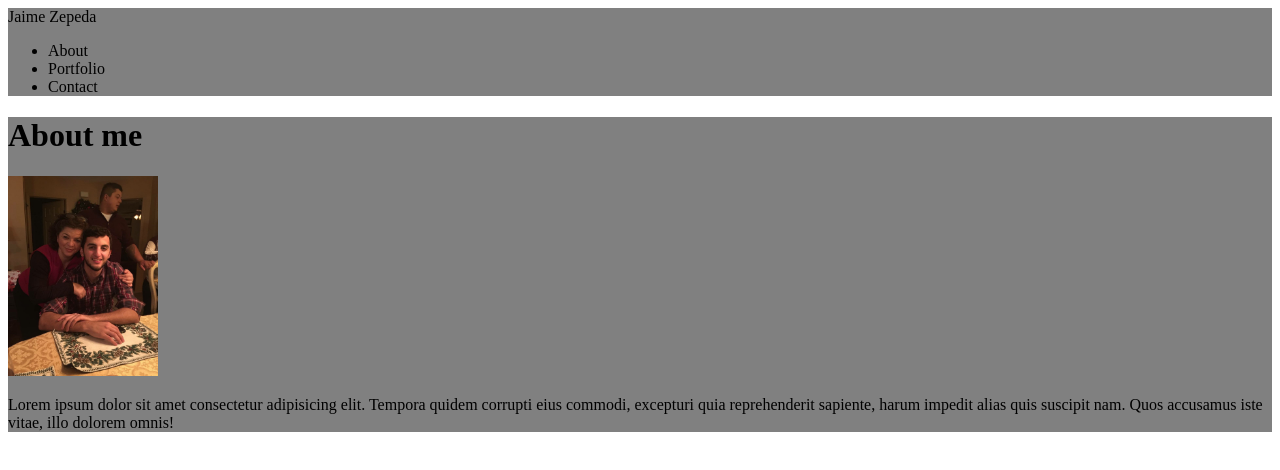
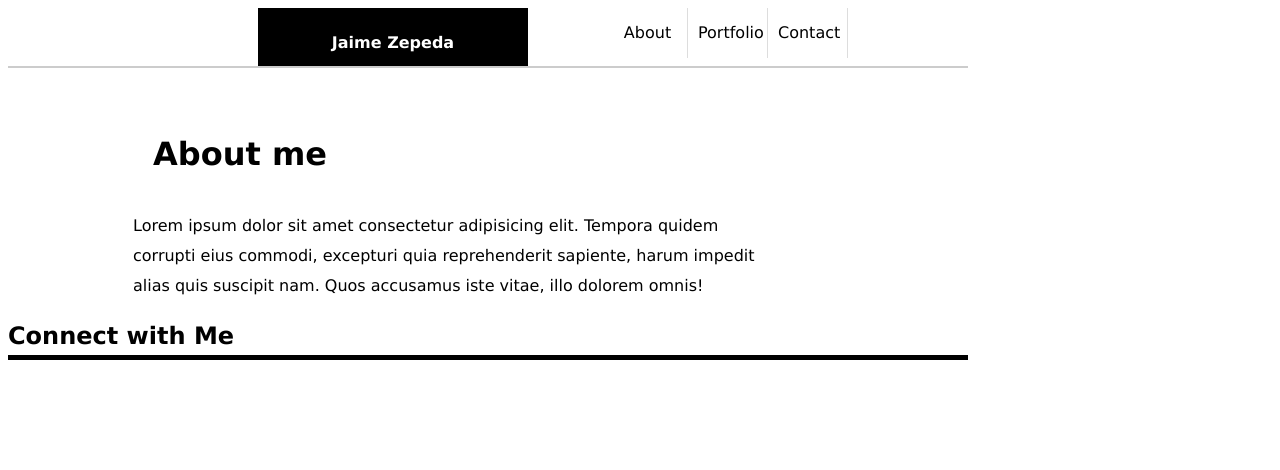
Before and after one commit to jzepedaa/Basic-Portfolio, a plain HTML site: page index.html in a window 1280 px wide. Drawn offline with Linux system fonts and the light colour scheme; files whose address does not match are found by name.

Commit message:
added code to css file

```diff
--- a/assets/css/style.css
+++ b/assets/css/style.css
@@ -1,19 +1,103 @@
 /* Layout */
 
-.container{
+*{
+    box-sizing: border-box;
+}
 
-background-color: grey;
+body{
+color: black;
+font-family: 'Lucida Sans', 'Lucida Sans Regular', 'Lucida Grande', 'Lucida Sans Unicode', Geneva, Verdana, sans-serif;
+line-height: 30px;
+text-align: left;
+width: 960px;
+}
+
+header{
+
+    float: left;
+    background-color:  black;
+    color: white;
+    height: 100%;
+    width: 270px;
+    margin-left: 250px;
+    margin-bottom: 0;
+    text-align: center;
+    font-weight: bold;
+    vertical-align: middle;
+    padding-top: 20px;
+}
+
+h2{
+color:black;
+border-bottom: 5px solid black;
+font-family: 'Lucida Sans', 'Lucida Sans Regular', 'Lucida Grande', 'Lucida Sans Unicode', Geneva, Verdana, sans-serif;
+margin-top:2px;
+padding-bottom: 4px;
+
 
 }
 
-
-.main{
-background-color: grey;
-
+nav{
+widows: 270px;
+float: right;
+text-align: center;
+margin-right: 120px;
 }
 
-img{
+ul{
+    list-style: none;
+    margin: 0;
+    padding:0;
+}
+ li{
+float: left;
+width: 80px;
+padding: 10px;
+ }
 
-    height: 200px;
-    width: 150px;
+ .border{
+border-right: 1px solid #dddddd;
+padding: 10px;
+ }
+
+ .container{
+
+border-bottom: 2px solid #cccccc;
+background-color: white (179, 255, 0);
+height: 60px;
+ }
+
+ /* .image{
+     clear:both;
+     float:left;
+     margin-right: 20px;
+     width:200px;
+     height:100px;
+ } */
+
+ .title{
+
+    height: auto;
+	padding: 20px;
+
+ }
+
+ .mainContainer{
+
+	position: relative;
+	text-align: left;
+	width: 650px;
+	top: 30px;
+	margin-left: 125px;
+	margin-bottom: 50px;
+ }
+
+ #social-links {
+	float: right;
+	padding: 10px;
+	width: 270px;
+	top: 30px;
+	text-align: center;
+	margin-right: 125px;
+	margin-top: 30px
 }
--- a/index.html
+++ b/index.html
@@ -11,31 +11,37 @@
 
 <body>
     <div class="container">
-        <div class="name">
-            <div class="header">Jaime Zepeda</div>
-            <nav class="nav">
+        <header>Jaime Zepeda</header>
+
+
+            <nav>
 
                 <ul>
 
-                    <li>About</li>
-                    <li>Portfolio</li>
-                    <li>Contact</li>
+                    <li class="border">About</li>
+                    <li class="border">Portfolio</li>
+                    <li class="border">Contact</li>
 
                 </ul>
 
             </nav>
 
-        </div>
+
 
     </div>
 
-    <div class="main">
+    <div class="mainContainer">
         <h1 class="title">About me</h1>
-        <img src="/Users/jaimezepeda/Desktop/Basic-Portfolio/assets/images/Me.JPG" alt="me">
+        <!-- <img id="image" src="./assets/images/Me.JPG" alt="me"> -->
         <p>Lorem ipsum dolor sit amet consectetur adipisicing elit. Tempora quidem corrupti eius commodi, excepturi quia
             reprehenderit sapiente, harum impedit alias quis suscipit nam. Quos accusamus iste vitae, illo dolorem
             omnis!</p>
 
+    </div>
+
+    <div id="socialLinks">
+
+<h2>Connect with Me</h2>
 
 
 
```
